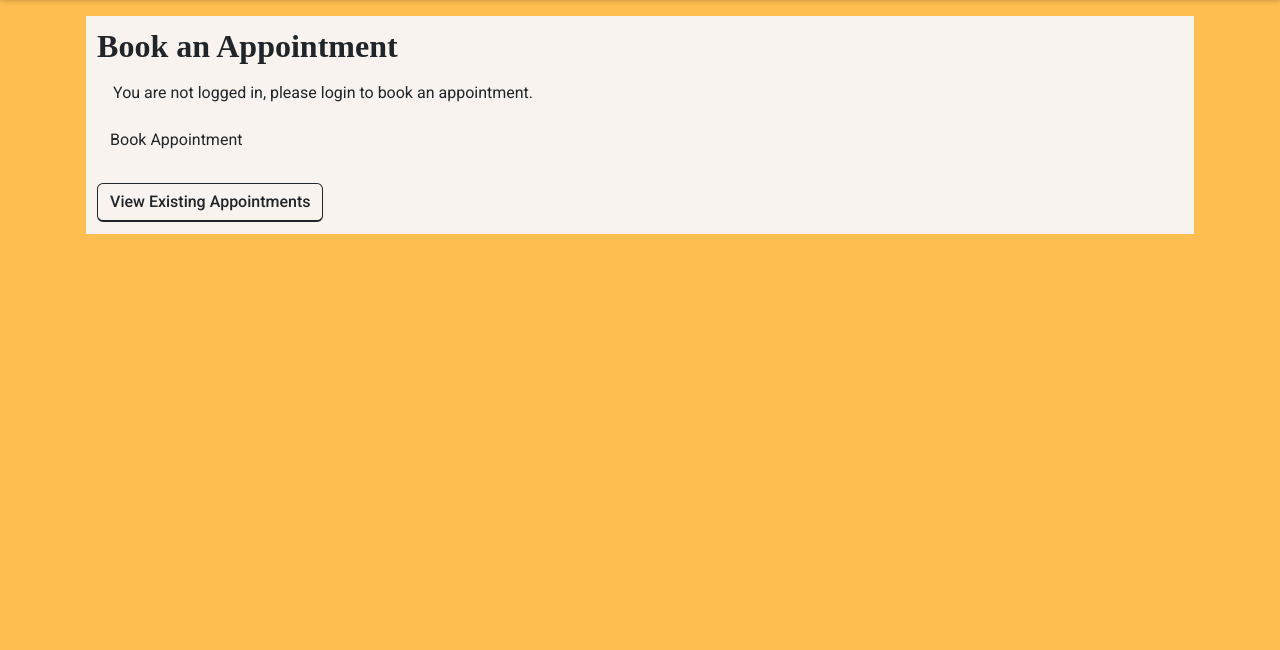
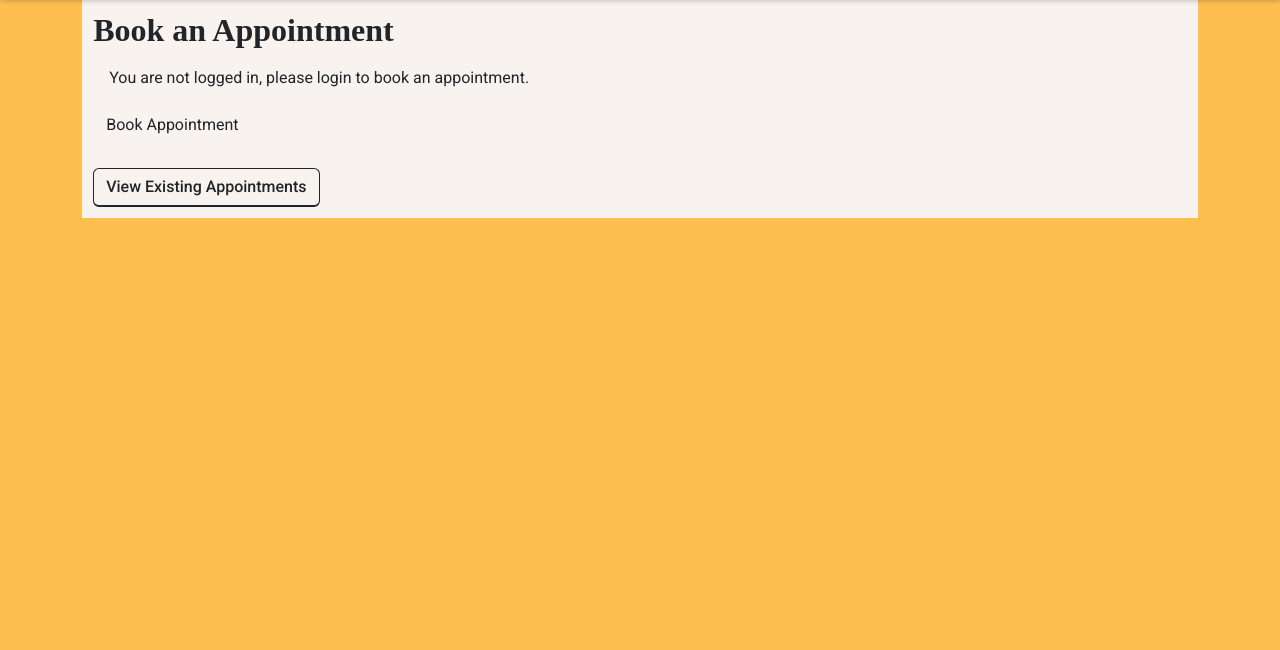
Before and after one commit to maxwellsor169/helper-s_laundry_project.1, a Django app: template bookings/templates/book_now.html in a window 1280 px wide. Shown: the part 84-734 px from the top of the page. Run offline with Django 4.2, Linux system fonts and the light colour scheme; the template is opened without the code that fills it, so the values that code supplies are empty; some libraries are stand-ins or nearby versions.

Commit message:
Deployment settings

```diff
--- a/home/static/css/base.css
+++ b/home/static/css/base.css
@@ -181,12 +181,6 @@ img.logo {
 
 /* book_now.html */
 
-.container {
-    display: flex;
-    flex-direction: column;
-    padding: 1rem;
-    height: 100%;
-}
 
 .booking-form {
     background-color: rgb(248, 243, 238);
--- a/machines/templates/machines_list.html
+++ b/machines/templates/machines_list.html
@@ -27,7 +27,7 @@
                             <div class="image-flash">
                                 <h2 class="types">{{ machine.type }}</h2>
                             </div>
-                            <div class="image-container">
+                            <div class="image-container-1">
                                 <img class="card-image" src="{% if machine.type == 'Washer' %}
                                            {% static 'images/Washer.webp' %}
                                         {% elif machine.type == 'Washer & Dryer' %}
```
